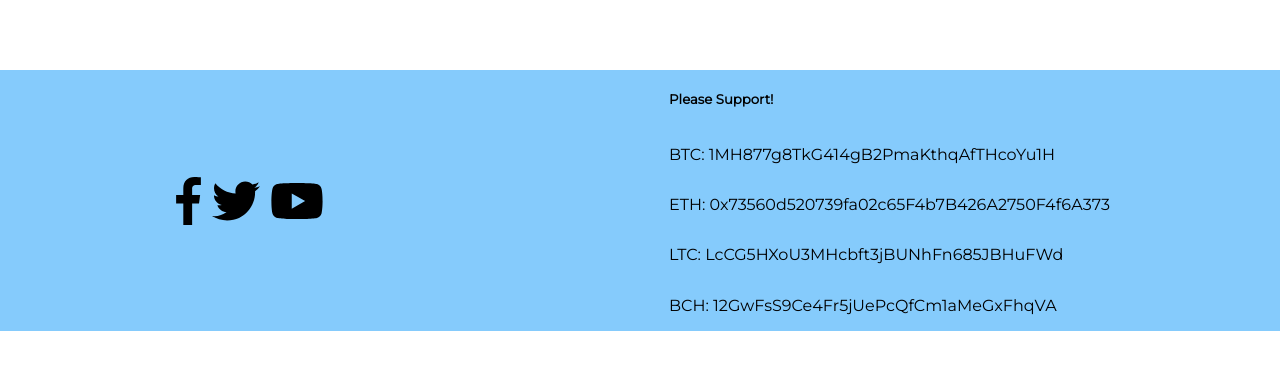
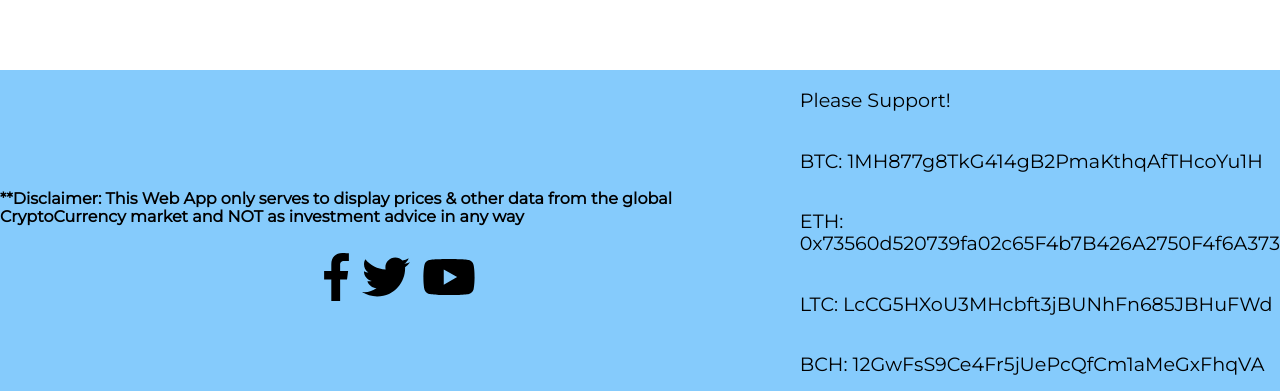
Before and after one commit to timdamra/cryptoapp, a React app: page /buzz in a window 1280 px wide. Shown: the part 842-1233 px from the top of the page. Before the commit the page ends 1173 px from the top, so only its background shows below. Built offline with nearby package versions, Linux system fonts and the light colour scheme; no server answers.

Commit message:
fix footer1

```diff
--- a/src/components/CoinList.js
+++ b/src/components/CoinList.js
@@ -48,11 +48,6 @@ export class CoinList extends Component {
                   }
                 })
             : <FoldingCube />}
-          <h3 style={{ padding: '5px 0' }}>
-            **Disclaimer: This Web App only serves to display prices & other
-            data from the global CryptoCurrency market and NOT as investment
-            advice in any way
-          </h3>
         </CoinContainer>
       </div>
     );
--- a/src/components/Footer.js
+++ b/src/components/Footer.js
@@ -3,24 +3,34 @@ import React from 'react';
 import {
   FooterDiv,
   FooterSection,
-  FooterDonateSection
+  FooterSubSection,
+  FooterFont
 } from '../styles/General';
 
 const Footer = props => {
   return (
     <FooterDiv>
       <FooterSection>
-        <i style={{ padding: '0 5px' }} className="fab fa-facebook-f fa-3x" />
-        <i style={{ padding: '0 5px' }} className="fab fa-twitter fa-3x" />
-        <i style={{ padding: '0 5px' }} className="fab fa-youtube fa-3x" />
+        <FooterSubSection>
+          <h4 style={{ padding: '5px 0' }}>
+            **Disclaimer: This Web App only serves to display prices & other
+            data from the global CryptoCurrency market and NOT as investment
+            advice in any way
+          </h4>
+        </FooterSubSection>
+        <FooterSubSection>
+          <i style={{ padding: '0 6px' }} className="fab fa-facebook-f fa-3x" />
+          <i style={{ padding: '0 6px' }} className="fab fa-twitter fa-3x" />
+          <i style={{ padding: '0 6px' }} className="fab fa-youtube fa-3x" />
+        </FooterSubSection>
       </FooterSection>
-      <FooterDonateSection>
-        <h5>Please Support!</h5>
-        <p>BTC: 1MH877g8TkG414gB2PmaKthqAfTHcoYu1H</p>
-        <p>ETH: 0x73560d520739fa02c65F4b7B426A2750F4f6A373</p>
-        <p>LTC: LcCG5HXoU3MHcbft3jBUNhFn685JBHuFWd</p>
-        <p>BCH: 12GwFsS9Ce4Fr5jUePcQfCm1aMeGxFhqVA</p>
-      </FooterDonateSection>
+      <FooterSection>
+        <FooterFont>Please Support!</FooterFont>
+        <FooterFont>BTC: 1MH877g8TkG414gB2PmaKthqAfTHcoYu1H</FooterFont>
+        <FooterFont>ETH: 0x73560d520739fa02c65F4b7B426A2750F4f6A373</FooterFont>
+        <FooterFont>LTC: LcCG5HXoU3MHcbft3jBUNhFn685JBHuFWd</FooterFont>
+        <FooterFont>BCH: 12GwFsS9Ce4Fr5jUePcQfCm1aMeGxFhqVA</FooterFont>
+      </FooterSection>
     </FooterDiv>
   );
 };
--- a/src/styles/General.js
+++ b/src/styles/General.js
@@ -93,22 +93,30 @@ export const NavImg = styled.img`
 
 export const FooterDiv = styled.footer`
   display: flex;
-  flex-direction: row;
+  flex-direction: row wrap;
   justify-content: space-around;
   width: 100%;
   margin-top: 8vh;
   background-color: #85cbfc;
 `;
 
-export const FooterSection = styled.div`
+export const FooterSubSection = styled.div`
   display: flex;
   flex-direction: row wrap;
   justify-content: center;
   align-items: center;
 `;
 
-export const FooterDonateSection = styled.div`
+export const FooterSection = styled.div`
   display: flex;
   flex-direction: column;
   justify-content: center;
 `;
+
+export const FooterFont = styled.p`
+  font-size: 1rem;
+
+  @media screen and (min-width: 769px) {
+    font-size: 1.2rem;
+  }
+`;
```
